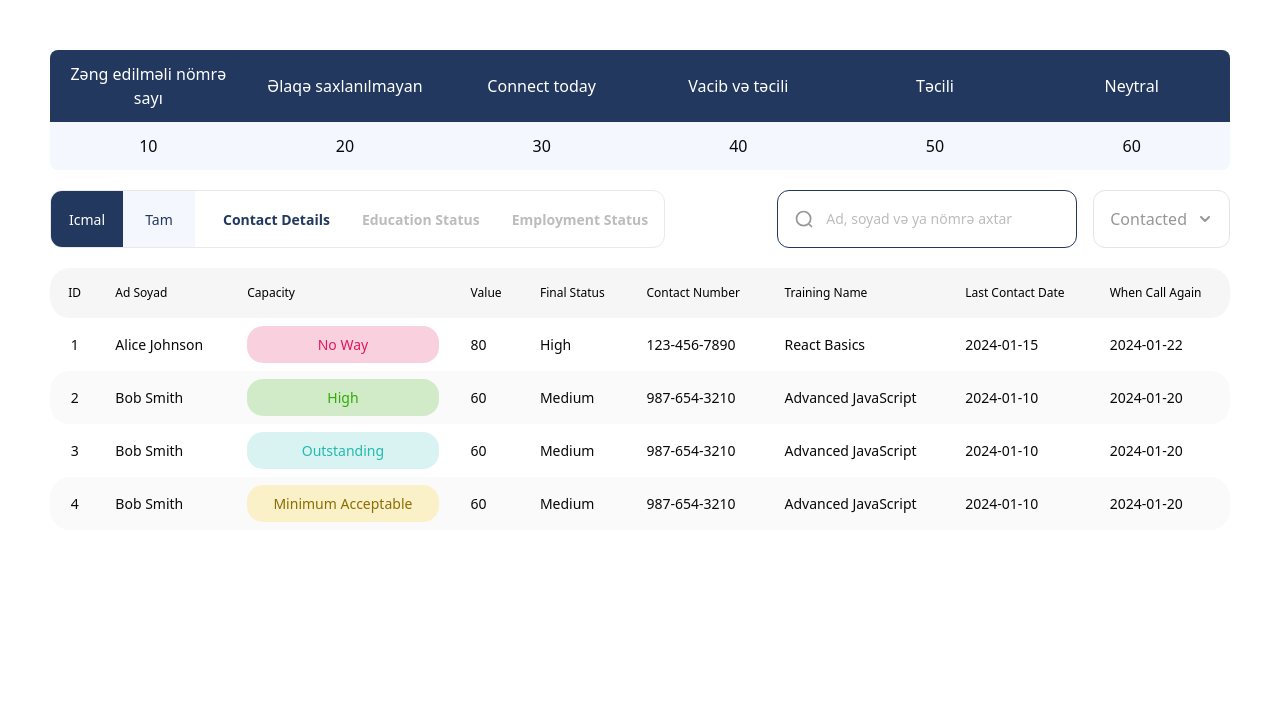
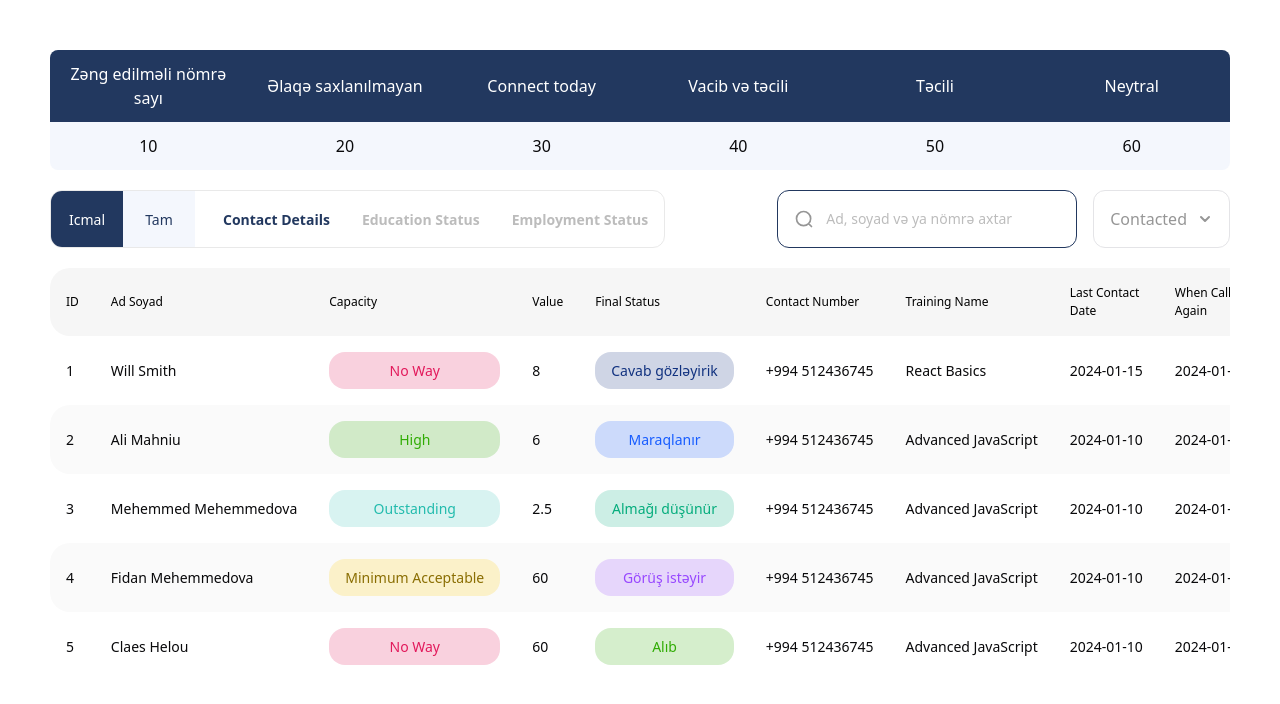
Before and after one commit to QssAnalytic/DataGovernance, a React (Vite) app: page /details in a window 1280 px wide. Shown: the top 704 px of the page. Built offline with nearby package versions, Linux system fonts and the light colour scheme.

Commit message:
feat: color changing function added

```diff
--- a/package.json
+++ b/package.json
@@ -20,6 +20,7 @@
     "react": "^18.3.1",
     "react-dom": "^18.3.1",
     "react-hook-form": "^7.53.2",
+    "react-icons": "^5.3.0",
     "react-router-dom": "^7.0.1",
     "tailwind-merge": "^2.5.5",
     "tailwindcss-animate": "^1.0.7",
--- a/src/pages/lead-details-page/components/Contact Table/index.tsx
+++ b/src/pages/lead-details-page/components/Contact Table/index.tsx
@@ -1,11 +1,13 @@
 /* eslint-disable @typescript-eslint/no-explicit-any */
 import React from "react";
+import { GrRefresh } from "react-icons/gr";
+import { FiEdit } from "react-icons/fi";
+import { GoTrash } from "react-icons/go";
 
 interface TableProps {
   headers: string[];
   data: { [key: string]: any }[];
 }
-//test
 
 const ContactTable: React.FC<TableProps> = ({ headers, data }) => {
   const getCapacityStyles = (capacity: string) => {
@@ -24,25 +26,58 @@ const ContactTable: React.FC<TableProps> = ({ headers, data }) => {
     }
   };
 
+  const getStatusStyles = (status: string) => {
+    const trimmedStatus = status.trim();
+    switch (trimmedStatus) {
+      case "Cavab gözləyirik":
+        return "bg-[rgba(16,49,127,0.20)] text-[#10317F]";
+      case "Maraqlanır":
+        return "bg-[rgba(23,92,255,0.20)] text-[#175CFF]";
+      case "Almağı düşünür":
+        return "bg-[rgba(4,172,124,0.20)] text-[#04AC7C]";
+      case "Görüş istəyir":
+        return "bg-[rgba(151,71,255,0.20)] text-[#9747FF]";
+      case "Alıb":
+        return "bg-[rgba(48,172,4,0.20);] text-[#30AC04]";
+      default:
+        return "bg-gray-100 text-gray-600";
+    }
+  };
+
+  const columnWidths: string[] = [
+    "w-[3%]", // ID
+    "w-[10%]", // Ad Soyad
+    "w-[13%]", // Capacity
+    "w-[5%]", // Value
+    "w-[15%]", // Final Status
+    "w-[15%]", // Contact Number
+    "w-[12%]", // Training Name
+    "w-[12%]", // Last Contact Date
+    "w-[15%]", // When Call Again
+  ];
+
   return (
     <div className="overflow-x-auto mt-[20px]">
       <table className="table-auto w-full border-collapse">
-        <thead>
-          <tr className="bg-[#F6F6F6]">
+        <thead className="bg-[#F6F6F6] sticky top-0 z-10">
+          <tr>
             {headers.map((header, index) => (
               <th
                 key={index}
                 className={`p-[16px] font-[500] text-[12px] text-[#000] ${
-                  index === 0
-                    ? "text-center rounded-tl-[20px] rounded-bl-[20px]"
-                    : index === headers.length - 1
-                    ? "text-left rounded-tr-[20px] rounded-br-[20px]"
-                    : "text-left"
+                  columnWidths[index]
+                } text-left ${
+                  index === 0 ? "rounded-tl-[20px] rounded-bl-[20px]" : ""
                 }`}
               >
                 {header}
               </th>
             ))}
+            <th className="w-[20%] p-[16px] text-center font-[500] text-[12px] text-[#000] rounded-tr-[20px] rounded-br-[20px]">
+              <div className="flex justify-center items-center">
+                <GrRefresh size={20} />
+              </div>
+            </th>
           </tr>
         </thead>
 
@@ -54,33 +89,48 @@ const ContactTable: React.FC<TableProps> = ({ headers, data }) => {
             >
               {headers.map((header, cellIndex) => {
                 const isCapacity = header === "Capacity";
+                const isStatus = header === "Final Status";
                 const capacityStyles = isCapacity
                   ? getCapacityStyles(row[header])
+                  : "";
+                const statusStyles = isStatus
+                  ? getStatusStyles(row[header])
                   : "";
 
                 return (
                   <td
                     key={cellIndex}
-                    className={`px-[16px] py-[8px] text-[14px] ${
+                    className={`p-[16px] text-left whitespace-nowrap text-[14px] ${
+                      columnWidths[cellIndex]
+                    } ${
                       cellIndex === 0
-                        ? "text-center rounded-tl-[20px] rounded-bl-[20px]"
-                        : cellIndex === headers.length - 1
-                        ? "rounded-tr-[20px] rounded-br-[20px]"
-                        : "text-left"
+                        ? "rounded-tl-[20px] rounded-bl-[20px]"
+                        : ""
                     }`}
                   >
                     <span
-                      className={`inline-block w-[100%] ${
-                        isCapacity
-                          ? "py-2 px-[16px] text-[14px] text-center rounded-[16px]"
-                          : ""
-                      } ${capacityStyles}`}
+                      className={`inline-block w-full ${
+                        isCapacity || isStatus
+                          ? "py-2 px-[16px] text-center"
+                          : "p-0"
+                      } text-[14px] rounded-[16px] ${capacityStyles} ${statusStyles}`}
                     >
                       {row[header]}
                     </span>
                   </td>
                 );
               })}
+              <td
+                key={"icons"}
+                className={`p-[16px] rounded-tr-[20px] rounded-br-[20px]  text-center whitespace-nowrap ${
+                  columnWidths[columnWidths.length - 1]
+                }`}
+              >
+                <div className="flex justify-center items-center space-x-4">
+                  <FiEdit size={20} />
+                  <GoTrash size={20} />
+                </div>
+              </td>
             </tr>
           ))}
         </tbody>
--- a/src/pages/lead-details-page/components/Contacted Filter/index.tsx
+++ b/src/pages/lead-details-page/components/Contacted Filter/index.tsx
@@ -41,10 +41,10 @@ const ContactedFilter = () => {
   }, [isDropdownOpen]);
 
   return (
-    <div className="relative" ref={dropdownRef}>
+    <div className="relative z-50" ref={dropdownRef}>
       <div
         onClick={toggleDropdown}
-        className="py-[12px] px-[16px] flex items-center h-[100%] gap-[10px] border rounded-[12px] cursor-pointer"
+        className="py-[12px] px-[16px]  flex items-center h-[100%] gap-[10px] border rounded-[12px] cursor-pointer"
       >
         <span className="text-[#969696]">Contacted</span>
         <img
--- a/src/pages/lead-details-page/index.tsx
+++ b/src/pages/lead-details-page/index.tsx
@@ -17,44 +17,55 @@ const DetailsPage = () => {
   const data = [
     {
       ID: 1,
-      "Ad Soyad": "Alice Johnson",
+      "Ad Soyad": "Will Smith",
       Capacity: " No Way",
-      Value: 80,
-      "Final Status": "High",
-      "Contact Number": "123-456-7890",
+      Value: 8,
+      "Final Status": "Cavab gözləyirik",
+      "Contact Number": "+994 512436745",
       "Training Name": "React Basics",
       "Last Contact Date": "2024-01-15",
       "When Call Again": "2024-01-22",
     },
     {
       ID: 2,
-      "Ad Soyad": "Bob Smith",
+      "Ad Soyad": "Ali Mahniu",
       Capacity: " High",
-      Value: 60,
-      "Final Status": "Medium",
-      "Contact Number": "987-654-3210",
+      Value: 6,
+      "Final Status": "Maraqlanır",
+      "Contact Number": "+994 512436745",
       "Training Name": "Advanced JavaScript",
       "Last Contact Date": "2024-01-10",
       "When Call Again": "2024-01-20",
     },
     {
       ID: 3,
-      "Ad Soyad": "Bob Smith",
+      "Ad Soyad": "Mehemmed Mehemmedova",
       Capacity: " Outstanding",
-      Value: 60,
-      "Final Status": "Medium",
-      "Contact Number": "987-654-3210",
+      Value: 2.5,
+      "Final Status": "Almağı düşünür",
+      "Contact Number": "+994 512436745",
       "Training Name": "Advanced JavaScript",
       "Last Contact Date": "2024-01-10",
       "When Call Again": "2024-01-20",
     },
     {
       ID: 4,
-      "Ad Soyad": "Bob Smith",
+      "Ad Soyad": "Fidan Mehemmedova",
       Capacity: " Minimum Acceptable",
       Value: 60,
-      "Final Status": "Medium",
-      "Contact Number": "987-654-3210",
+      "Final Status": "Görüş istəyir",
+      "Contact Number": "+994 512436745",
+      "Training Name": "Advanced JavaScript",
+      "Last Contact Date": "2024-01-10",
+      "When Call Again": "2024-01-20",
+    },
+    {
+      ID: 5,
+      "Ad Soyad": "Claes Helou",
+      Capacity: " No Way",
+      Value: 60,
+      "Final Status": "Alıb",
+      "Contact Number": "+994 512436745",
       "Training Name": "Advanced JavaScript",
       "Last Contact Date": "2024-01-10",
       "When Call Again": "2024-01-20",
```
Also changed, not shown: 1 other file (tests, documents, lock files or other folders).
